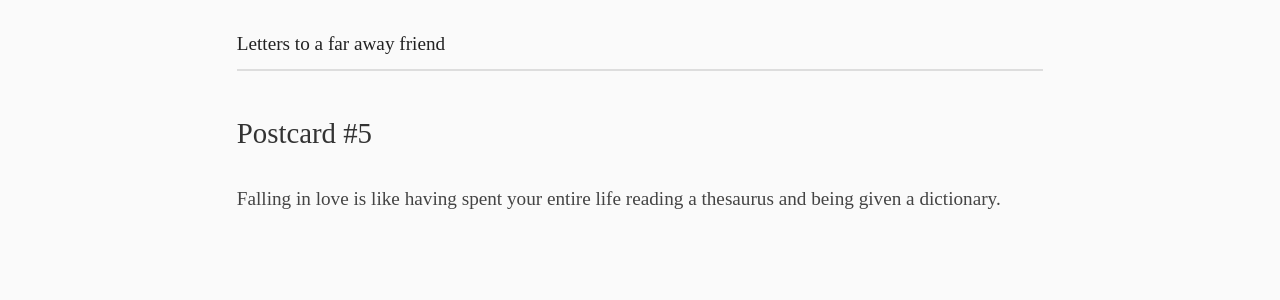
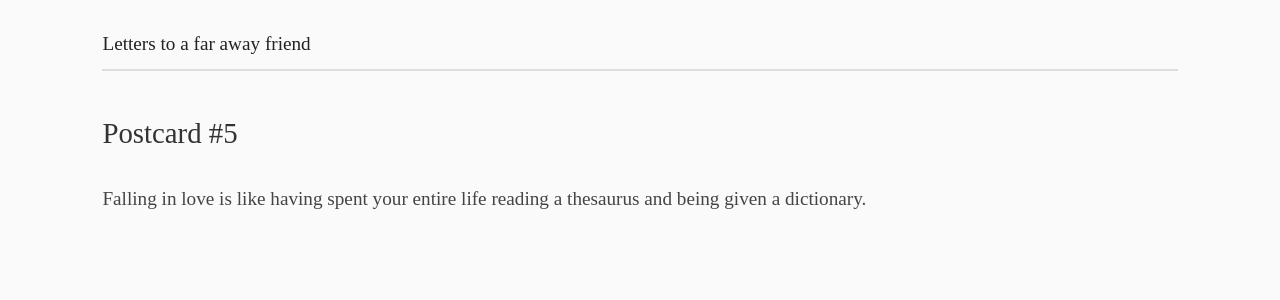
Before and after one commit to exkcd/blag, a Jekyll site: the page built from _posts/2023-02-14-postcard-5.md, in a window 1280 px wide. Shown: the top 300 px of the page. Built offline with Jekyll 4.4.1, drawn with Linux system fonts in a browser that asks for light colours.

```diff
--- a/assets/rey.css
+++ b/assets/rey.css
@@ -26,12 +26,7 @@
 
 /** Global resets */
 
-html {
-  margin: 0;
-  padding: 0;
-}
-
-body {
+html, body {
   margin: 0;
   padding: 0;
 }
@@ -41,8 +36,6 @@ body {
 html {
   font-family: var(--body-font);
   font-size: 1.2em;
-  overflow: scroll;
-  overflow-x: hidden;
 }
 
 body {
@@ -51,10 +44,6 @@ body {
   line-height: 1.6;
   color: var(--body-color);
   background-color: var(--body-bg);
-}
-
-::-webkit-scrollbar {
-  display: none;
 }
 
 /** Headings */
@@ -78,6 +67,10 @@ p {
   margin-bottom: 1rem;
 }
 
+p a {
+  opacity: 50%;
+}
+
 a {
   color: var(--link-color);
   text-decoration: none;
@@ -90,7 +83,7 @@ a:hover {
 /** Container  */
 
 .container {
-  max-width: 42rem;
+  max-width: 56rem;
   margin: 0 auto;
 }
 
@@ -133,14 +126,11 @@ a:hover {
 /** Masthead */
 
 .masthead {
-  display: flex;
-  flex-wrap: wrap;
   margin-bottom: 2rem;
   font-size: 1rem;
   border-bottom: 0.125rem solid var(--hr-color);
 }
 
 .masthead-title {
-  display: block;
   margin-bottom: 0.5rem;
 }
```
Also changed, not shown: _posts/2023-07-24-stranger-things.md (added, +26 -0 lines).
